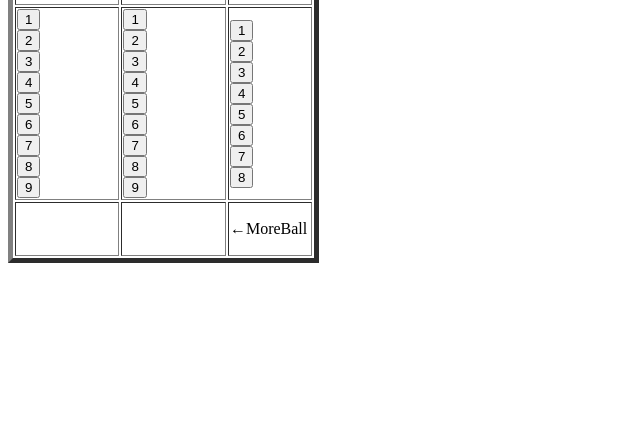
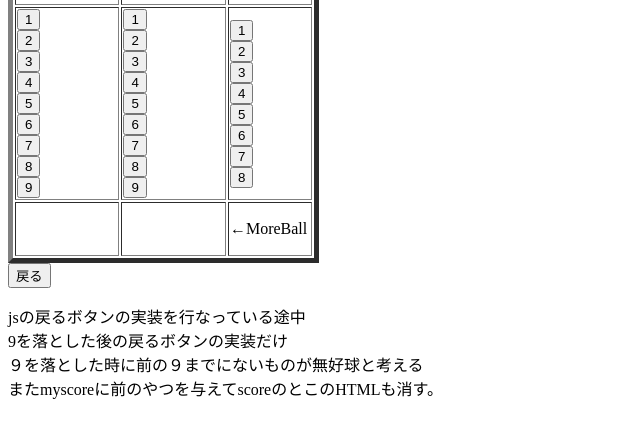
Before and after one commit to JunJon09/billiard, a Flask app: template templates/jpa.html in a window 1280 px wide. Shown: the part 227-665 px from the top of the page, without its empty margins (0-640 px from the left). Run offline with Flask 2, Linux system fonts and the light colour scheme; the template is opened without the code that fills it, so the values that code supplies are empty.

Commit message:
多分実装はできた

```diff
--- a/static/index.js
+++ b/static/index.js
@@ -29,6 +29,8 @@ let disbutton5 = document.getElementById('disbtn5');
 let disbutton6 = document.getElementById('disbtn6');
 let disbutton7 = document.getElementById('disbtn7');
 let disbutton8 = document.getElementById('disbtn8');
+
+let backbutton = document.getElementById('back');
 
 mybutton1.addEventListener('click', {number:'1', handleEvent:my_one_eight_buttonClick});
 mybutton2.addEventListener('click', {number:'2', handleEvent:my_one_eight_buttonClick});
@@ -62,10 +64,23 @@ disbutton6.addEventListener('click', {number:'6', handleEvent:dis_one_eight_butt
 disbutton7.addEventListener('click', {number:'7', handleEvent:dis_one_eight_buttonClick});
 disbutton8.addEventListener('click', {number:'8', handleEvent:dis_one_eight_buttonClick});
 
+backbutton.addEventListener('click', Onback)
+
+//初期値を設定
+var myscore = "";
+var yourscore = "";
+var allscore ="";
+var allmyscore ="";
+var allyourscore = "";
+
 
 
 //自分の1-8までのボタンの時
 function my_one_eight_buttonClick(e){
+  //落としたボールを記憶している。
+  myscore += this.number;
+  allscore += this.number;
+  allmyscore += this.number;
   // 今の値をとってくる
   let frontNumber = document.getElementById('mycount').textContent;
   let moreNumber = document.getElementById('myMore').textContent;
@@ -91,13 +106,35 @@ function my_one_eight_buttonClick(e){
 
 //自分が９を落とした時
 function my_nine_buttonClick(){
+  //落としたボールを記憶
+  myscore += '9';
+  allmyscore += '9';
+  allscore += '9';
   let frontNumber = document.getElementById('mycount').textContent;
   let moreNumber = document.getElementById('myMore').textContent;
-
   if(moreNumber != "Win!!" && moreNumber!="Lose"){
     var reuslt = window.confirm('9を落としたので、次のラックに進みますか？');
     if(reuslt){
-        // 文字列を数値の方に変更
+      //scoreを表示の記述
+      let disscore ="" //無好球のボールを探す
+      for(let i=1; i<=9; i++){
+        if(myscore.indexOf(i) == -1 && yourscore.indexOf(i) == -1){
+          disscore += i;
+        }
+        //一つも値が取れてなかった場合それをXを入れる。
+        if(myscore==""){
+          myscore = 'x';
+        }
+        if(yourscore==""){
+          yourscore = 'x';
+        }
+      }
+      var textElement = document.getElementById('score');
+      var newElement = document.createElement('div');
+      newElement.textContent = myscore + '|' + yourscore + '|無効球' + disscore;
+      myscore ="";yourscore=""; //初期化
+      textElement.appendChild(newElement);
+      // 文字列を数値の方に変更
       frontNumber = Number(frontNumber)
       count = frontNumber + 2;
       document.getElementById('mycount').textContent = count;
@@ -122,7 +159,7 @@ function my_nine_buttonClick(){
           document.getElementById('disball').textContent = allBall;
         }
       }
-      openeButton()
+      openeButton('10')
     }else{
       window.alert('処理をキャンセルしました。')
     }
@@ -132,6 +169,10 @@ function my_nine_buttonClick(){
 //yourのアクション
 
 function your_one_eight_buttonClick(e){
+  //落としたボールを記憶してる
+  yourscore += this.number;
+  allyourscore += this.number;
+  allscore += this.number;
   // 今の値をとってくる
   let frontNumber = document.getElementById('yourcount').textContent;
   let moreNumber = document.getElementById('yourMore').textContent;
@@ -157,12 +198,36 @@ function your_one_eight_buttonClick(e){
 
 //相手が９を落とした時
 function your_nine_buttonClick(){
+  //落としたボールを記憶
+  yourscore += '9';
+  allyourscore += '9';
+  allscore += '9';
   let frontNumber = document.getElementById('yourcount').textContent;
   let moreNumber = document.getElementById('yourMore').textContent;
 
   if(moreNumber != "Win!!" && moreNumber!="Lose"){
     var reuslt = window.confirm('9を落としたので、次のラックに進みますか？');
     if(reuslt){
+      //scoreを表示の記述
+      let disscore = "" //無好球のボールを探す
+      for(let i=1; i<=9; i++){
+        if(myscore.indexOf(i) == -1 && yourscore.indexOf(i)== -1){
+          disscore += i;
+        }
+        //一つも値が取れてなかった場合それをXを入れる。
+        if(myscore==""){
+          myscore = 'x';
+        }
+        if(yourscore==""){
+          yourscore = 'x';
+        }
+      }
+
+      var textElement = document.getElementById('score');
+      var newElement = document.createElement('div');
+      newElement.textContent = myscore + '|' + yourscore + '|無効球' + disscore;
+      myscore ="";yourscore=""; //初期化
+      textElement.appendChild(newElement);
       // 文字列を数値の方に変更
       frontNumber = Number(frontNumber)
       count = frontNumber + 2;
@@ -188,7 +253,7 @@ function your_nine_buttonClick(){
           document.getElementById('disball').textContent = allBall;
         }
       }
-      openeButton();
+      openeButton('10');
     }else{
       window.alert('処理をキャンセルしました。');
     }
@@ -214,6 +279,7 @@ function minusCount(){
 //無効球
 function dis_one_eight_buttonClick(){
   // 今の値をとってくる
+  allscore += this.number;
   let disNumber = document.getElementById('disball').textContent;
   let moreNumber = document.getElementById('yourMore').textContent;
 
@@ -228,6 +294,164 @@ function dis_one_eight_buttonClick(){
   }
 }
 
+function Onback(){
+
+  if(allscore.length == 0){
+    return
+  }
+  var score = allscore.slice(-1);
+  //最後の番号を切り取ってる
+  allscore = allscore.slice(0, -1);
+  //9かどうか
+  openeButton(score);
+  if(score != '9'){
+
+    //自分か相手か無好球かどうか
+    if(allmyscore.slice(-1)== score){
+      myscore = myscore.slice(0, -1);
+      allmyscore = allmyscore.slice(0, -1);
+      let frontNumber = document.getElementById('mycount').textContent;
+      let moreNumber = document.getElementById('myMore').textContent;
+      frontNumber = Number(frontNumber) -1;
+      moreNumber = Number(moreNumber) + 1;
+      document.getElementById('mycount').textContent = frontNumber;
+      document.getElementById('myMore').textContent = moreNumber;
+    }else if(allyourscore.slice(-1)==score){
+      yourscore = yourscore.slice(0, -1);
+      allyourscore = allyourscore.slice(0, -1);
+      let frontNumber = document.getElementById('yourcount').textContent;
+      let moreNumber = document.getElementById('yourMore').textContent;
+      frontNumber = Number(frontNumber) -1;
+      moreNumber = Number(moreNumber) + 1;
+      document.getElementById('yourcount').textContent = frontNumber;
+      document.getElementById('yourMore').textContent = moreNumber;
+    }else{ //無好球
+      disNumber =  document.getElementById('disball').textContent
+      disNumber = Number(disNumber) - 1;
+      document.getElementById('disball').textContent = disNumber;
+    }
+  }else{//9の時
+    if(allmyscore.slice(-1) == '9'){
+
+      allmyscore = allmyscore.slice(0, -1);
+      let frontNumber = document.getElementById('mycount').textContent;
+      let moreNumber = document.getElementById('myMore').textContent;
+      frontNumber = Number(frontNumber) -2;
+      moreNumber = Number(moreNumber) + 2;
+      document.getElementById('mycount').textContent = frontNumber;
+      document.getElementById('myMore').textContent = moreNumber;
+    }else{
+      allyourscore = allyourscore.slice(0, -1);
+      let frontNumber = document.getElementById('yourcount').textContent;
+      let moreNumber = document.getElementById('yourMore').textContent;
+      frontNumber = Number(frontNumber) -2;
+      moreNumber = Number(moreNumber) + 2;
+      document.getElementById('yourcount').textContent = frontNumber;
+      document.getElementById('yourMore').textContent = moreNumber;
+    }
+    var next_9 = allscore.lastIndexOf('9');
+    if(next_9 == -1){
+      var start = 0;
+    }else{
+      start = Number(next_9)+1; //9の次から
+    }
+    //ボタンを消してる
+    for(var i=start; i<allscore.length+1; i++){ //allscoreを先に消してるから１すくない
+      deleteButton(allscore.charAt(i));
+    }
+    disNumber =  document.getElementById('disball').textContent
+    //9-(全ての数{+1は先に消してるから}-(そのラックの初めから))
+    disNumber = Number(disNumber) - (9-(allscore.length+1-start));
+    document.getElementById('disball').textContent = disNumber;
+
+    //スコアの修正
+    var list_element = document.getElementById('score');
+    var remove_element = list_element.removeChild(list_element.lastElementChild);
+    var me = remove_element.textContent.indexOf('|');
+    var you = remove_element.textContent.indexOf('|', me+1);
+    ;
+    myscore = remove_element.textContent.slice(0, me);
+    yourscore = remove_element.textContent.slice(me+1, you);
+    console.log(myscore);
+    console.log(yourscore);
+    if(myscore.indexOf('x')!=-1){
+      myscore ="";
+    }
+    if(yourscore.indexOf('x')!=-1){
+      yourscore ="";
+    }
+    if(myscore.indexOf('9')==-1){
+      yourscore = yourscore.slice(0, -1);
+    }else{
+      myscore = myscore.slice(0, -1);
+    }
+  }
+}
+//ボタンを表示する
+function openeButton(number){
+  if(number == 1){
+    mybutton1.style.display = "";
+    yourbutton1.style.display = "";
+    disbutton1.style.display = "";
+  }else if(number == 2){
+    mybutton2.style.display = "";
+    yourbutton2.style.display = "";
+    disbutton2.style.display = "";
+  }else if(number == 3){
+    mybutton3.style.display = "";
+    yourbutton3.style.display = "";
+    disbutton3.style.display = "";
+  }else if(number == 4){
+    mybutton4.style.display = "";
+    yourbutton4.style.display = "";
+    disbutton4.style.display = "";
+  }else if(number == 5){
+    mybutton5.style.display = "";
+    yourbutton5.style.display = "";
+    disbutton5.style.display = "";
+  }else if(number == 6){
+    mybutton6.style.display = "";
+    yourbutton6.style.display = "";
+    disbutton6.style.display = "";
+  }else if(number == 7){
+    mybutton7.style.display = "";
+    yourbutton7.style.display = "";
+    disbutton7.style.display = "";
+  }else if(number == 8){
+    mybutton8.style.display = "";
+    yourbutton8.style.display = "";
+    disbutton8.style.display = "";
+  }else if(number == 9){
+    mybutton9.style.display = "";
+    yourbutton9.style.display = "";
+  }else if(number == 10){ //全部表示
+    mybutton1.style.display = "";
+    yourbutton1.style.display = "";
+    disbutton1.style.display = "";
+    mybutton2.style.display = "";
+    yourbutton2.style.display = "";
+    disbutton2.style.display = "";
+    mybutton3.style.display = "";
+    yourbutton3.style.display = "";
+    disbutton3.style.display = "";
+    mybutton4.style.display = "";
+    yourbutton4.style.display = "";
+    disbutton4.style.display = "";
+    mybutton5.style.display = "";
+    yourbutton5.style.display = "";
+    disbutton5.style.display = "";
+    mybutton6.style.display = "";
+    yourbutton6.style.display = "";
+    disbutton6.style.display = "";
+    mybutton7.style.display = "";
+    yourbutton7.style.display = "";
+    disbutton7.style.display = "";
+    mybutton8.style.display = "";
+    yourbutton8.style.display = "";
+    disbutton8.style.display = "";
+  }
+
+}
 //ボタンを隠す関数
 function deleteButton(number){
   if(number=="1"){
@@ -264,31 +488,3 @@ function deleteButton(number){
     disbutton8.style.display = "none";
   }
 }
-
-//ボタンを表示する
-function openeButton(){
-  mybutton1.style.display = "";
-  yourbutton1.style.display = "";
-  disbutton1.style.display = "";
-  mybutton2.style.display = "";
-  yourbutton2.style.display = "";
-  disbutton2.style.display = "";
-  mybutton3.style.display = "";
-  yourbutton3.style.display = "";
-  disbutton3.style.display = "";
-  mybutton4.style.display = "";
-  yourbutton4.style.display = "";
-  disbutton4.style.display = "";
-  mybutton5.style.display = "";
-  yourbutton5.style.display = "";
-  disbutton5.style.display = "";
-  mybutton6.style.display = "";
-  yourbutton6.style.display = "";
-  disbutton6.style.display = "";
-  mybutton7.style.display = "";
-  yourbutton7.style.display = "";
-  disbutton7.style.display = "";
-  mybutton8.style.display = "";
-  yourbutton8.style.display = "";
-  disbutton8.style.display = "";
-}
--- a/templates/jpa.html
+++ b/templates/jpa.html
@@ -144,10 +144,20 @@
           </td>
         </tr>
       </tbody>
-
     </table>
+    <div>
+      <input type="button" value="戻る" id="back">
+    </div>
+    <div id="score">
+    </div>
   </main>
   <!-- javascriptの読み込みを -->
   <script type="text/javascript" src="../static/index.js"></script>
 </body>
+<p>
+  jsの戻るボタンの実装を行なっている途中<br>
+  9を落とした後の戻るボタンの実装だけ<br>
+  ９を落とした時に前の９までにないものが無好球と考える<br>
+  またmyscoreに前のやつを与えてscoreのとこのHTMLも消す。
+</p>
 </html>
```
